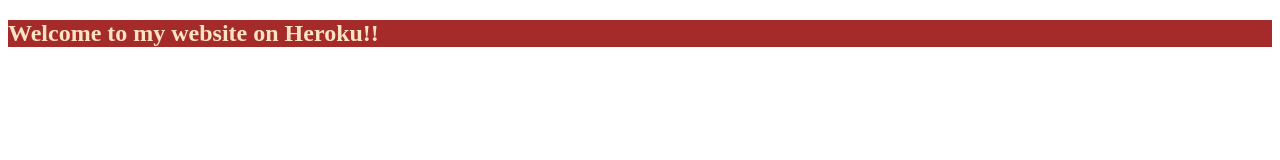
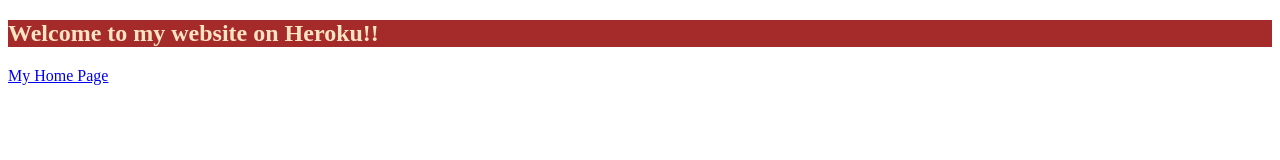
Before and after one commit to KhoaConn/heroku, a website: page Deployheroku/views/index.html in a window 1280 px wide. Drawn offline with Linux system fonts and the light colour scheme.

Commit message:
thong bao git

```diff
--- a/Deployheroku/views/index.html
+++ b/Deployheroku/views/index.html
@@ -10,9 +10,11 @@
             color: bisque;
             background-color: brown;
         }
+
     </style>
 </head>
 <body>
     <h2>Welcome to my website on Heroku!!</h2>
+    <a href="https://mynodeapp270801.herokuapp.com/">My Home Page</a>
 </body>
 </html>
```
